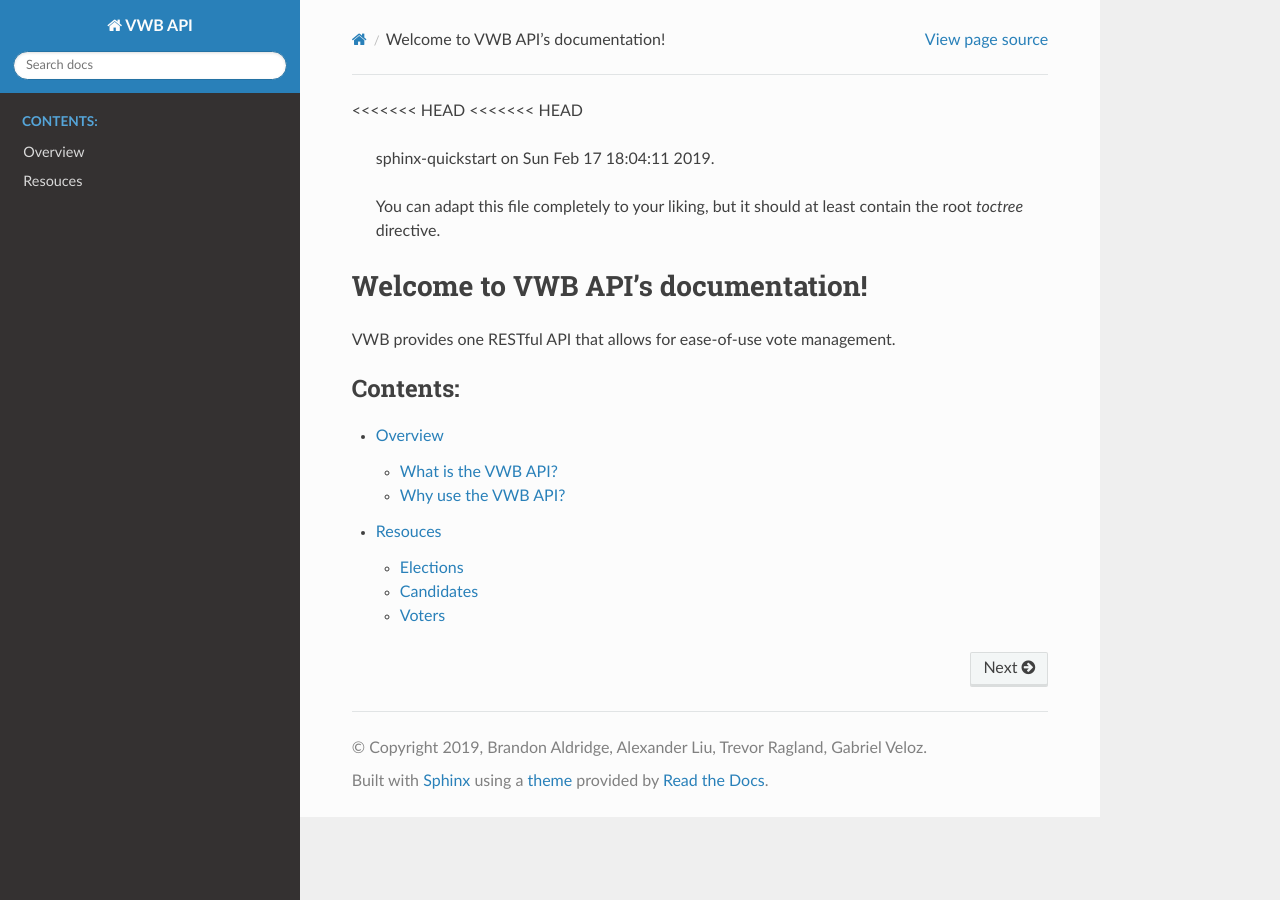
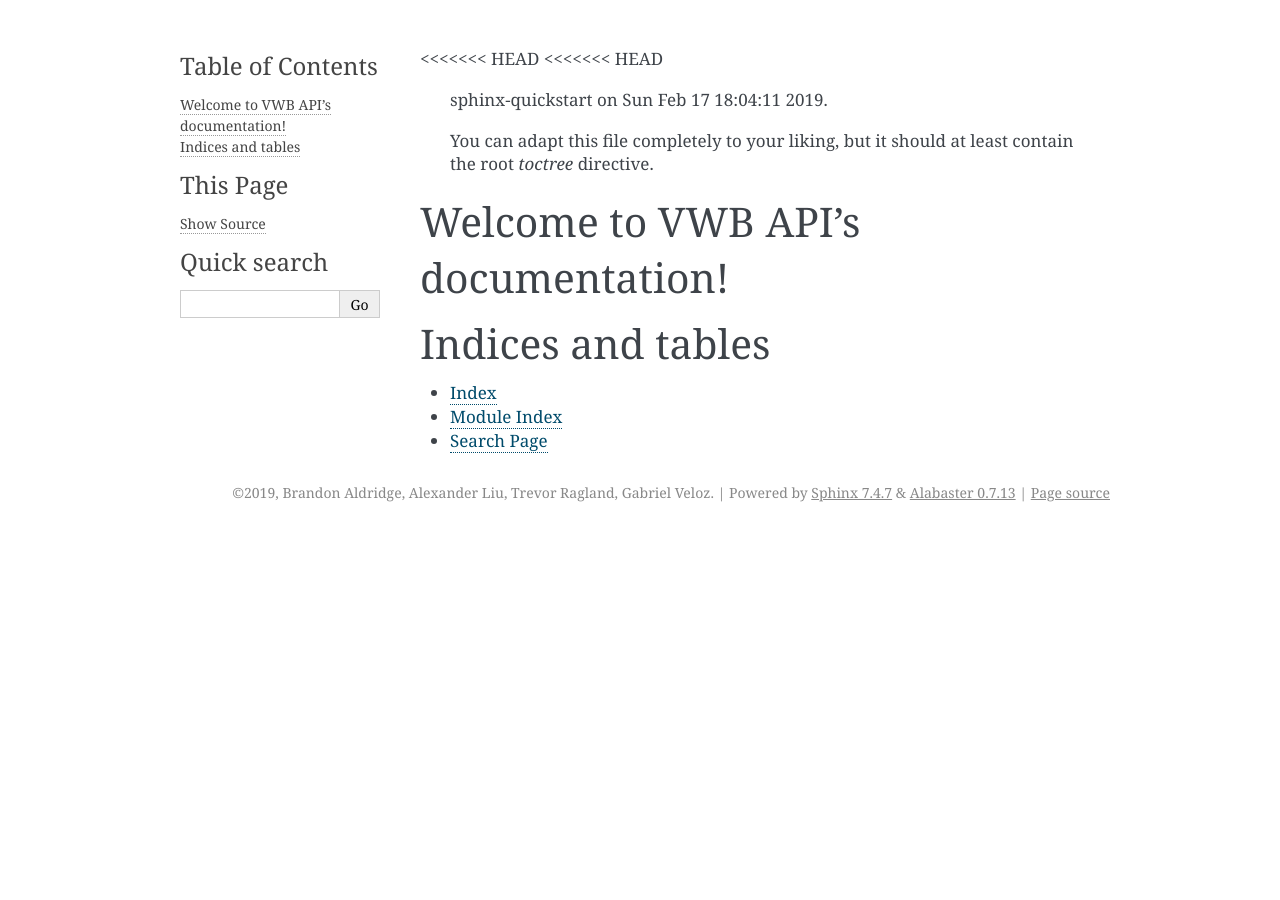
Before and after one commit to Acliu1498/VotingWithBlockchain, a Sphinx documentation site: the page built from docs/index.rst, in a window 1280 px wide. Built offline with Sphinx 7.4.7, drawn with Linux system fonts in a browser that asks for light colours.

```diff
--- a/docs/conf.py
+++ b/docs/conf.py
@@ -78,7 +78,7 @@
 # The theme to use for HTML and HTML Help pages.  See the documentation for
 # a list of builtin themes.
 #
-html_theme = "sphinx_rtd_theme"
+html_theme = 'alabaster'
 
 # Theme options are theme-specific and customize the look and feel of a theme
 # further.  For a list of options available for each theme, see the
--- a/docs/index.rst
+++ b/docs/index.rst
@@ -14,11 +14,15 @@
 Welcome to VWB API's documentation!
 ===================================
 
-VWB provides one RESTful API that allows for ease-of-use vote management.
-
 .. toctree::
    :maxdepth: 2
    :caption: Contents:
 
-   overview
-   resources
+
+
+Indices and tables
+==================
+
+* :ref:`genindex`
+* :ref:`modindex`
+* :ref:`search`
```
Also changed, not shown: 11 other files.
